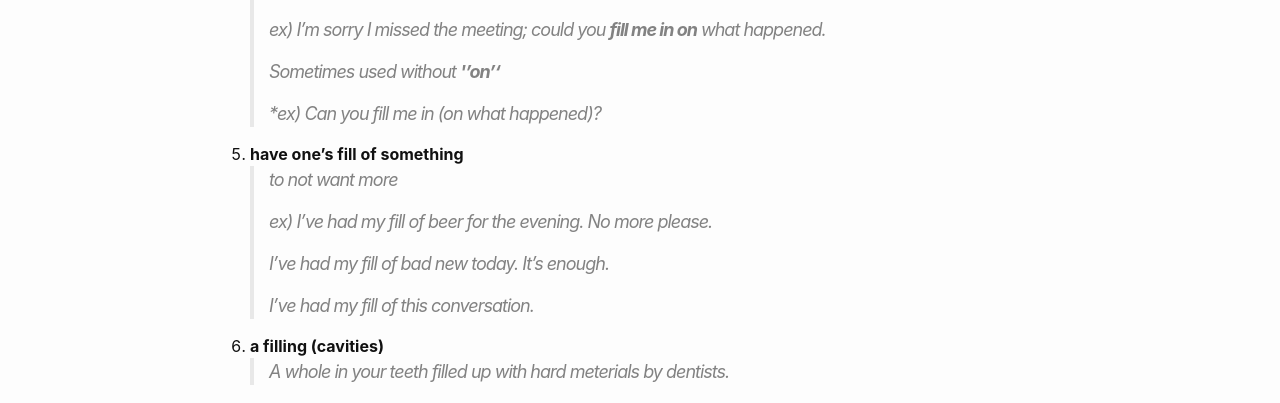
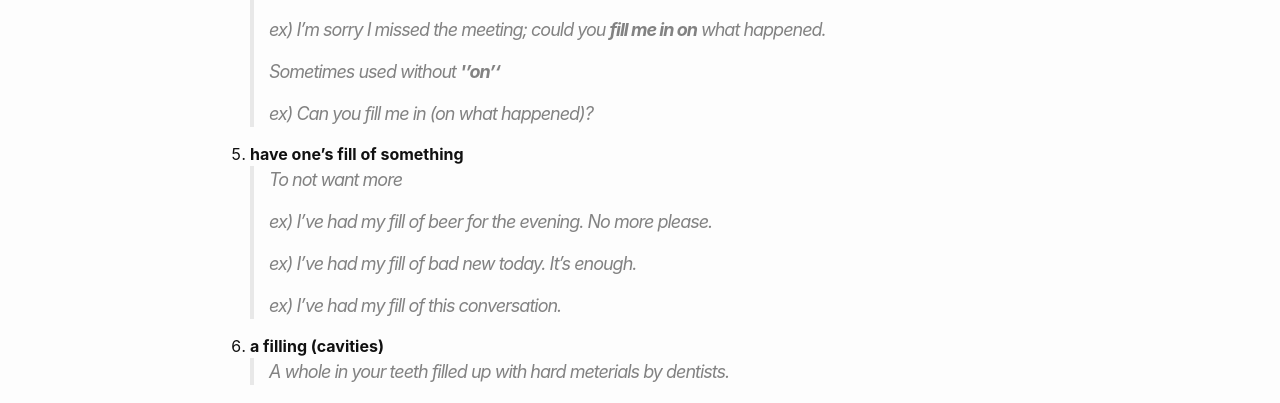
Before and after one commit to Bundy-Mundi/ben, a Jekyll site: the page built from docs/categories/english/words/_posts/2020-08-25-fill_phrasal_verbs.md, in a window 1280 px wide. Shown: the part 577-980 px from the top of the page. Built offline with Jekyll 4.4.1, drawn with Linux system fonts in a browser that asks for light colours; nearby versions of some CDN libraries.

```diff
--- a/docs/categories/english/words/_posts/2020-08-25-fill_phrasal_verbs.md
+++ b/docs/categories/english/words/_posts/2020-08-25-fill_phrasal_verbs.md
@@ -31,16 +31,16 @@ sub_category: words
    >
    > Sometimes used without **''on''**
    >
-   > *ex) Can you fill me in (on what happened)?
+   > *ex) Can you fill me in (on what happened)?*
 
 5. **have one's fill of something**
-   > to not want more
+   > To not want more
    >
-   > ex) I've had my fill of beer for the evening. No more please.
+   > *ex) I've had my fill of beer for the evening. No more please.*
    >
-   > I've had my fill of bad new today. It's enough.
+   > *ex) I've had my fill of bad new today. It's enough.*
    >
-   > I've had my fill of this conversation.
+   > *ex) I've had my fill of this conversation.*
 
 6. **a filling (cavities)**
    > A whole in your teeth filled up with hard meterials by dentists.
```
